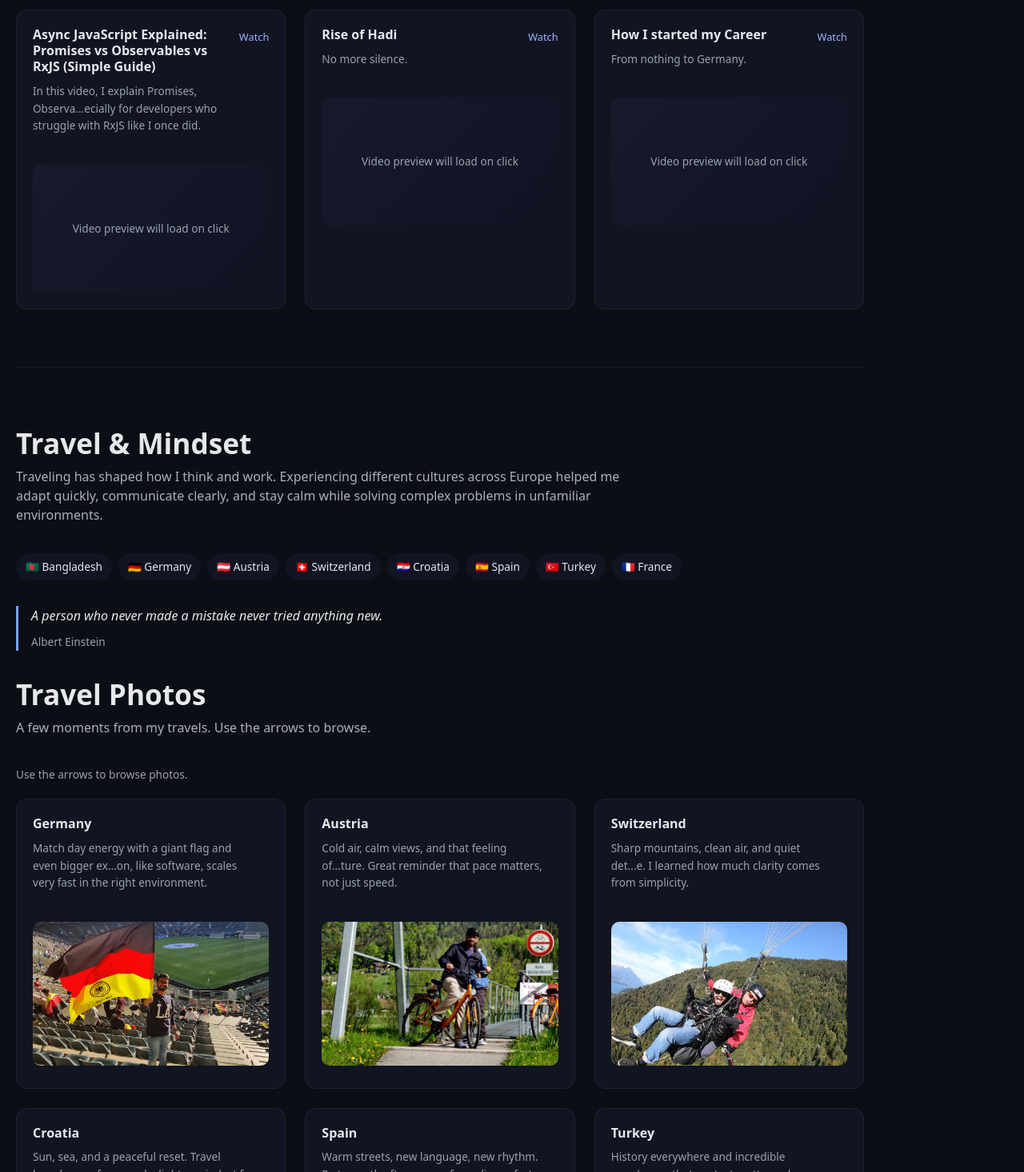
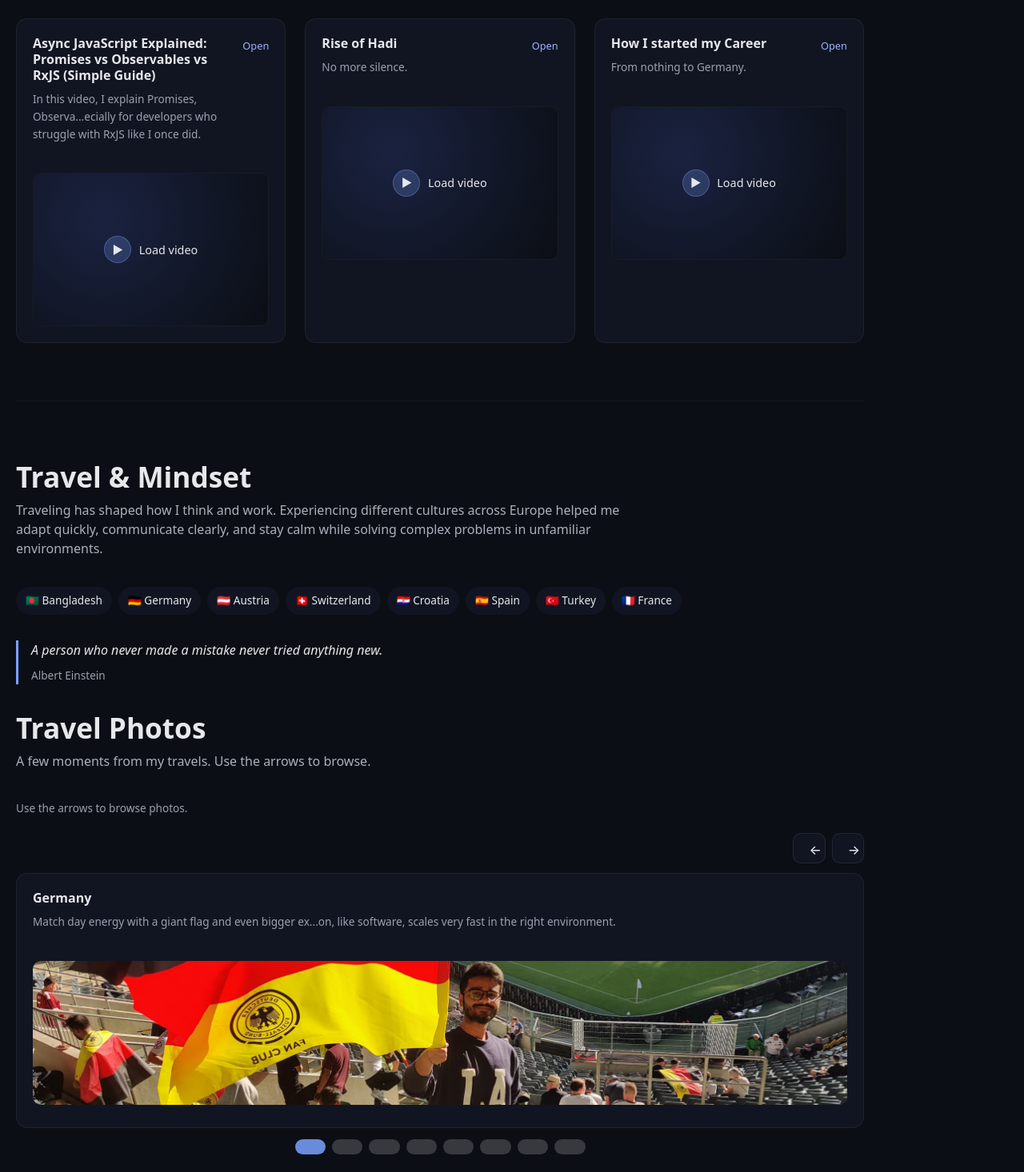
Before and after one commit to sunzid02/portfolio, a React (Vite) app: page / in a window 1280 px wide. Shown: the part 5324-6790 px from the top of the page at 80% size. Built offline with nearby package versions, Linux system fonts and the light colour scheme.

Commit message:
- travel slider

```diff
--- a/src/app/view/components/CreatorView.tsx
+++ b/src/app/view/components/CreatorView.tsx
@@ -1,6 +1,6 @@
 import type { CreatorModel } from "../../model/siteModel";
 import SectionTitleView from "./SectionTitleView";
-import CardView from "./CardView";
+import VideoCardView from "./VideoCardView";
 
 type Props = {
   creator: CreatorModel;
@@ -8,26 +8,13 @@ type Props = {
 
 export default function CreatorView({ creator }: Props) {
   return (
-  <section id="creator" className="section fade-in">
-    <SectionTitleView title={creator.title} subtitle={creator.intro} />
+    <section id="creator" className="section fade-in">
+      <SectionTitleView title={creator.title} subtitle={creator.intro} />
       <p className="hint">{creator.hint}</p>
+
       <div className="grid">
         {creator.videos.map((v) => (
-          <CardView
-            key={v.id}
-            title={v.title}
-            subtitle={v.desc}
-            headerRight={
-              <a href={v.url} target="_blank" rel="noreferrer">
-                Watch
-              </a>
-            }
-          >
-            {/* placeholder for thumbnail or iframe later */}
-            <div className="media-placeholder">
-              Video preview will load on click
-            </div>
-          </CardView>
+          <VideoCardView key={v.id} video={v} />
         ))}
       </div>
     </section>
--- /dev/null
+++ b/src/app/view/components/TravelSliderView.tsx
@@ -0,0 +1,67 @@
+import { useMemo, useState } from "react";
+import type { TravelPhoto } from "../../model/siteModel";
+import CardView from "./CardView";
+
+type Props = {
+  items: TravelPhoto[];
+};
+
+export default function TravelSliderView({ items }: Props) {
+  const safeItems = useMemo(() => items ?? [], [items]);
+  const [index, setIndex] = useState(0);
+
+  const total = safeItems.length;
+  const current = total > 0 ? safeItems[index] : null;
+
+  const goPrev = () => {
+    if (total === 0) return;
+    setIndex((i) => (i - 1 + total) % total);
+  };
+
+  const goNext = () => {
+    if (total === 0) return;
+    setIndex((i) => (i + 1) % total);
+  };
+
+  const goTo = (i: number) => {
+    if (i < 0 || i >= total) return;
+    setIndex(i);
+  };
+
+  if (!current) {
+    return <p className="hint">No travel photos yet.</p>;
+  }
+
+  return (
+    <div className="slider">
+      <div className="slider-top">
+        <div className="slider-controls">
+          <button className="icon-btn" type="button" onClick={goPrev} aria-label="Previous">
+            ←
+          </button>
+          <button className="icon-btn" type="button" onClick={goNext} aria-label="Next">
+            →
+          </button>
+        </div>
+      </div>
+
+      <CardView title={current.title} subtitle={current.desc}>
+        <div className="media">
+          <img src={current.src} alt={current.title} loading="lazy" />
+        </div>
+      </CardView>
+
+      <div className="slider-dots" aria-label="Slide dots">
+        {safeItems.map((_, i) => (
+          <button
+            key={i}
+            className={`dot ${i === index ? "is-active" : ""}`}
+            type="button"
+            onClick={() => goTo(i)}
+            aria-label={`Go to slide ${i + 1}`}
+          />
+        ))}
+      </div>
+    </div>
+  );
+}
--- a/src/app/view/components/TravelView.tsx
+++ b/src/app/view/components/TravelView.tsx
@@ -1,6 +1,8 @@
 import type { TravelModel } from "../../model/siteModel";
 import SectionTitleView from "./SectionTitleView";
 import CardView from "./CardView";
+import TravelSliderView from "./TravelSliderView";
+
 
 type Props = {
   travel: TravelModel;
@@ -33,23 +35,8 @@ export default function TravelView({ travel }: Props) {
 
       <p className="hint">{travel.photos.hint}</p>
 
-      <div className="grid">
-        {travel.photos.items.map((ph) => (
-          <CardView
-            key={ph.src}
-            title={ph.title}
-            subtitle={ph.desc}
-          >
-            <div className="media">
-              <img
-                src={ph.src}
-                alt={ph.title}
-                loading="lazy"
-              />
-            </div>
-          </CardView>
-        ))}
-      </div>
+      <TravelSliderView items={travel.photos.items} />
+
     </section>
   );
 }
--- /dev/null
+++ b/src/app/view/components/VideoCardView.tsx
@@ -0,0 +1,46 @@
+import { useState } from "react";
+import type { CreatorVideo } from "../../model/siteModel";
+import CardView from "./CardView";
+import { toYouTubeEmbedUrl } from "../utils/youtube";
+
+type Props = {
+  video: CreatorVideo;
+};
+
+export default function VideoCardView({ video }: Props) {
+  const [isLoaded, setIsLoaded] = useState(false);
+
+  const onLoad = () => setIsLoaded(true);
+
+  return (
+    <CardView
+      title={video.title}
+      subtitle={video.desc}
+      headerRight={
+        <a href={video.url} target="_blank" rel="noreferrer">
+          Open
+        </a>
+      }
+    >
+      <div className="video-box">
+        {!isLoaded ? (
+          <button className="video-cover" onClick={onLoad} type="button">
+            <span className="video-play" aria-hidden="true">
+              ▶
+            </span>
+            <span className="video-cover-text">Load video</span>
+          </button>
+        ) : (
+          <iframe
+            className="video-iframe"
+            src={toYouTubeEmbedUrl(video.url, video.id)}
+            title={video.title}
+            loading="lazy"
+            allow="accelerometer; autoplay; clipboard-write; encrypted-media; gyroscope; picture-in-picture; web-share"
+            allowFullScreen
+          />
+        )}
+      </div>
+    </CardView>
+  );
+}
--- /dev/null
+++ b/src/app/view/utils/youtube.ts
@@ -0,0 +1,6 @@
+export function toYouTubeEmbedUrl(videoUrl: string, videoId: string) {
+  // safest: always use id for embed
+  return `https://www.youtube.com/embed/${encodeURIComponent(
+    videoId
+  )}?autoplay=1&rel=0&modestbranding=1`;
+}
--- a/src/main.tsx
+++ b/src/main.tsx
@@ -6,9 +6,7 @@ import "./styles/base.css";
 
 createRoot(document.getElementById('root')!).render(
   <StrictMode>
-              <h1>Currently under construction...</h1>
-
+    <h1>Currently under construction...</h1>
     <App />
-
   </StrictMode>,
 )
--- a/src/styles/base.css
+++ b/src/styles/base.css
@@ -562,3 +562,106 @@ a:hover {
   background: rgba(122, 162, 255, 0.18);
   color: #ffffff;
 }
+
+
+
+/* --------------------
+   VIDEO LAZY LOAD
+-------------------- */
+.video-box {
+  width: 100%;
+  border-radius: 10px;
+  overflow: hidden;
+  background: #0b0e14;
+  border: 1px solid rgba(255, 255, 255, 0.06);
+}
+
+.video-cover {
+  width: 100%;
+  height: 190px;
+  border: 0;
+  cursor: pointer;
+  background: radial-gradient(circle at 30% 30%, #1a2240, #0b0e14);
+  color: #e6e8eb;
+  display: flex;
+  align-items: center;
+  justify-content: center;
+  gap: 0.6rem;
+  font-size: 0.9rem;
+}
+
+.video-cover:hover {
+  background: radial-gradient(circle at 30% 30%, #223060, #0b0e14);
+}
+
+.video-play {
+  width: 34px;
+  height: 34px;
+  border-radius: 999px;
+  display: inline-flex;
+  align-items: center;
+  justify-content: center;
+  background: rgba(122, 162, 255, 0.22);
+  border: 1px solid rgba(122, 162, 255, 0.35);
+}
+
+.video-iframe {
+  width: 100%;
+  height: 190px;
+  border: 0;
+  display: block;
+}
+
+
+
+/* --------------------
+   SLIDER BASE
+-------------------- */
+.slider {
+  margin-top: 1.25rem;
+}
+
+.slider-top {
+  display: flex;
+  justify-content: flex-end;
+  margin-bottom: 0.75rem;
+}
+
+.slider-controls {
+  display: flex;
+  gap: 0.5rem;
+}
+
+.icon-btn {
+  width: 38px;
+  height: 38px;
+  border-radius: 10px;
+  border: 1px solid rgba(255, 255, 255, 0.08);
+  background: #111522;
+  color: #e6e8eb;
+  cursor: pointer;
+}
+
+.icon-btn:hover {
+  background: rgba(122, 162, 255, 0.12);
+}
+
+.slider-dots {
+  display: flex;
+  gap: 0.5rem;
+  justify-content: center;
+  margin-top: 0.9rem;
+}
+
+.dot {
+  width: 10px;
+  height: 10px;
+  border-radius: 999px;
+  border: 0;
+  background: rgba(255, 255, 255, 0.18);
+  cursor: pointer;
+}
+
+.dot.is-active {
+  background: rgba(122, 162, 255, 0.85);
+}
```
